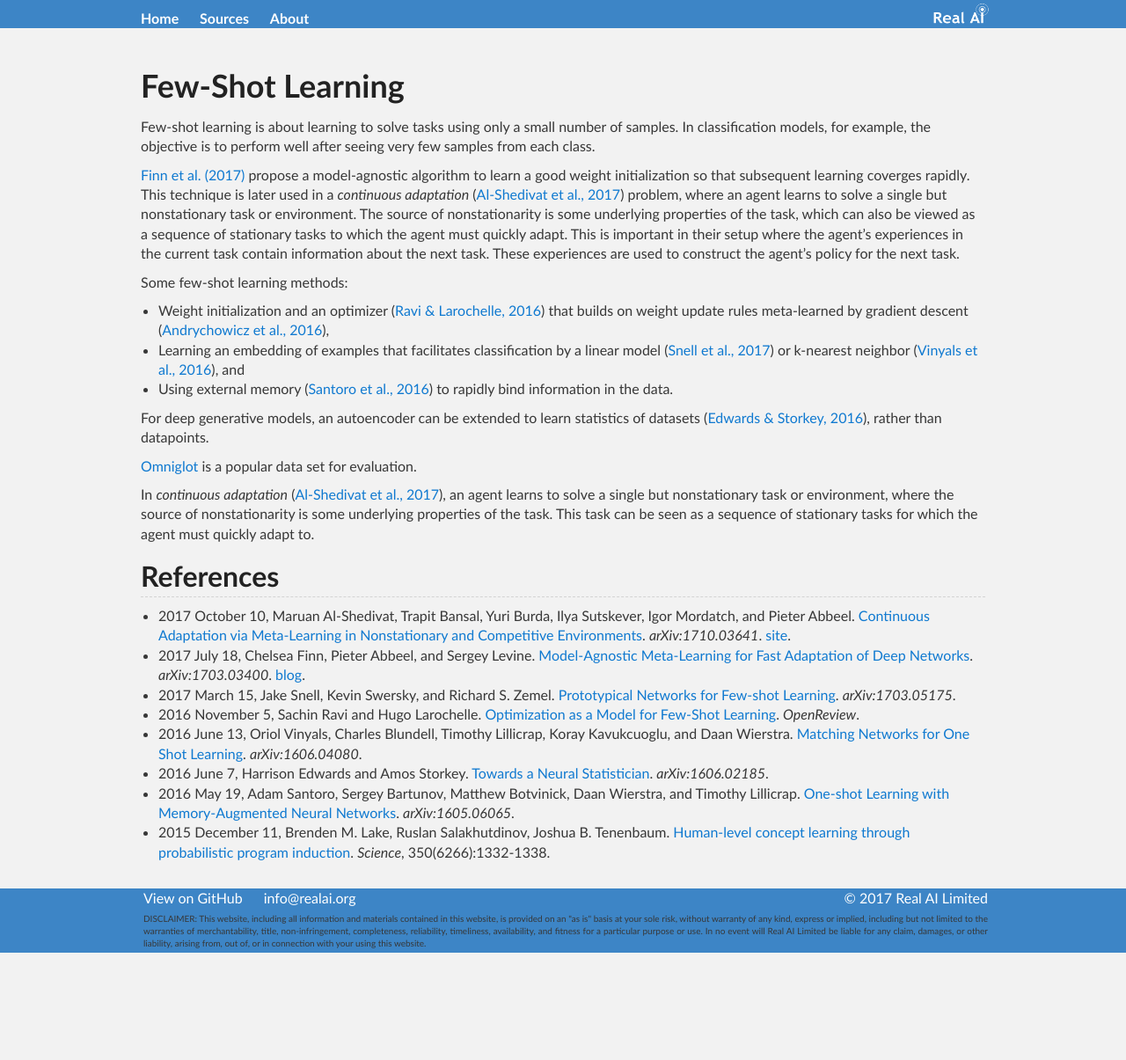
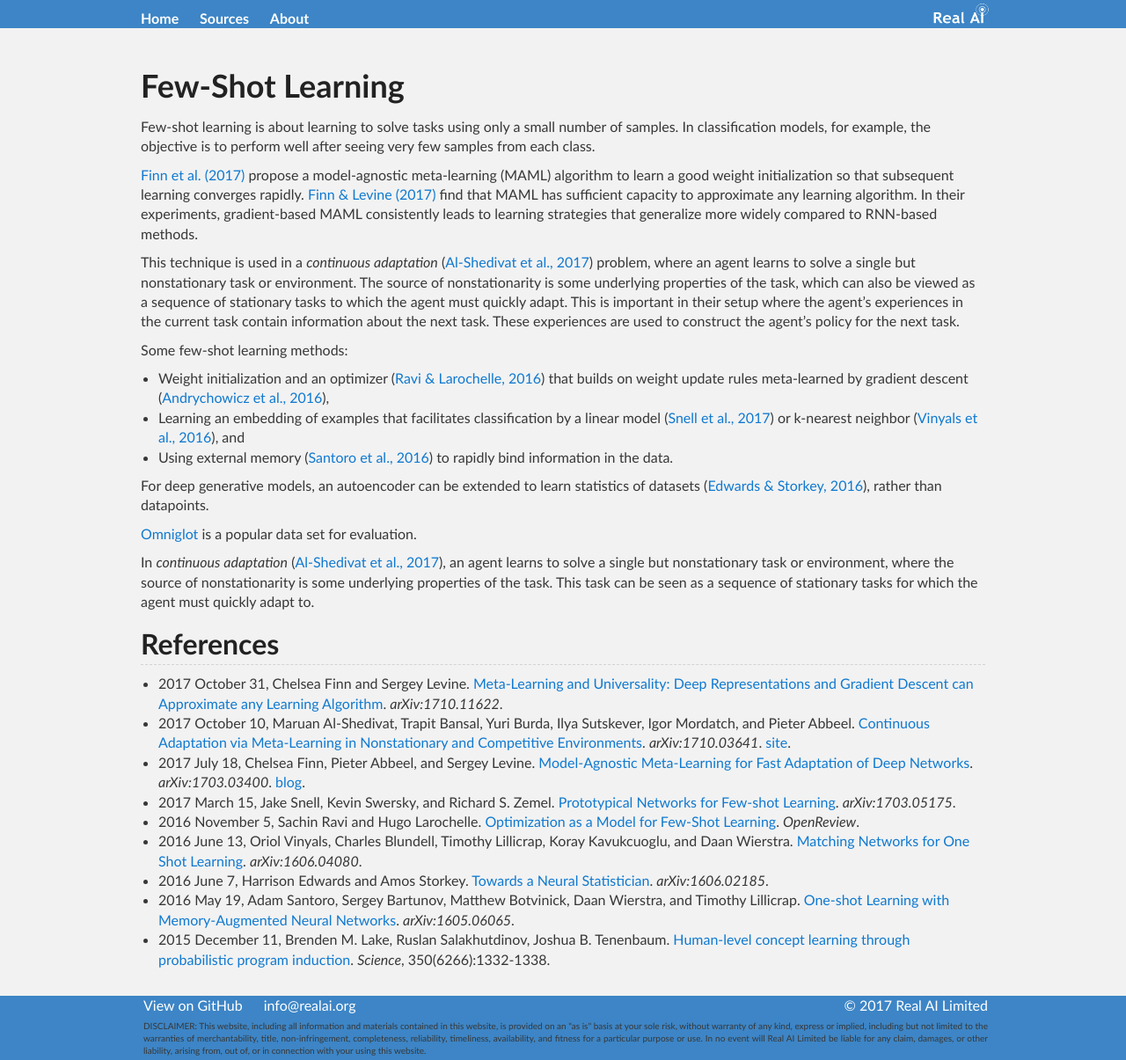
Before and after one commit to Tonywuhk/realai.org, a Jekyll site: the page built from few-shot-learning.md, in a window 1280 px wide. Shown: the whole page at 88% size. Built offline with Jekyll 4.4.1, drawn with Linux system fonts in a browser that asks for light colours; our own code applies the rules of GitHub Pages for plain Markdown files; the repository's description, which GitHub fills in, is left out; before the commit the page ends 1083 px from its top, so only the background shows below that.

Commit message:
Update files

```diff
--- a/few-shot-learning.md
+++ b/few-shot-learning.md
@@ -5,7 +5,9 @@ permalink: /few-shot-learning/
 
 Few-shot learning is about learning to solve tasks using only a small number of samples. In classification models, for example, the objective is to perform well after seeing very few samples from each class.
 
-[Finn et al. (2017)](https://arxiv.org/abs/1703.03400) propose a model-agnostic algorithm to learn a good weight initialization so that subsequent learning coverges rapidly. This technique is later used in a *continuous adaptation* ([Al-Shedivat et al., 2017](https://arxiv.org/abs/1710.03641)) problem, where an agent learns to solve a single but nonstationary task or environment. The source of nonstationarity is some underlying properties of the task, which can also be viewed as a sequence of stationary tasks to which the agent must quickly adapt. This is important in their setup where the agent's experiences in the current task contain information about the next task. These experiences are used to construct the agent's policy for the next task.
+[Finn et al. (2017)](https://arxiv.org/abs/1703.03400) propose a model-agnostic meta-learning (MAML) algorithm to learn a good weight initialization so that subsequent learning converges rapidly. [Finn & Levine (2017)](https://arxiv.org/abs/1710.11622) find that MAML has sufficient capacity to approximate any learning algorithm. In their experiments, gradient-based MAML consistently leads to learning strategies that generalize more widely compared to RNN-based methods.
+
+This technique is used in a *continuous adaptation* ([Al-Shedivat et al., 2017](https://arxiv.org/abs/1710.03641)) problem, where an agent learns to solve a single but nonstationary task or environment. The source of nonstationarity is some underlying properties of the task, which can also be viewed as a sequence of stationary tasks to which the agent must quickly adapt. This is important in their setup where the agent's experiences in the current task contain information about the next task. These experiences are used to construct the agent's policy for the next task.
 
 Some few-shot learning methods:
 
@@ -21,6 +23,7 @@ In *continuous adaptation* ([Al-Shedivat et al., 2017](https://arxiv.org/abs/171
 
 ## References
 
+* 2017 October 31, Chelsea Finn and Sergey Levine. [Meta-Learning and Universality: Deep Representations and Gradient Descent can Approximate any Learning Algorithm](https://arxiv.org/abs/1710.11622). *arXiv:1710.11622*.
 * 2017 October 10, Maruan Al-Shedivat, Trapit Bansal, Yuri Burda, Ilya Sutskever, Igor Mordatch, and Pieter Abbeel. [Continuous Adaptation via Meta-Learning in Nonstationary and Competitive Environments](https://arxiv.org/abs/1710.03641). *arXiv:1710.03641*. [site](https://sites.google.com/view/adaptation-via-metalearning).
 * 2017 July 18, Chelsea Finn, Pieter Abbeel, and Sergey Levine. [Model-Agnostic Meta-Learning for Fast Adaptation of Deep Networks](https://arxiv.org/abs/1703.03400). *arXiv:1703.03400*. [blog](http://bair.berkeley.edu/blog/2017/07/18/learning-to-learn/).
 * 2017 March 15, Jake Snell, Kevin Swersky, and Richard S. Zemel. [Prototypical Networks for Few-shot Learning](https://arxiv.org/abs/1703.05175). *arXiv:1703.05175*.
```
Also changed, not shown: chatbot.md (+4 -0 lines), course/tensorflow/README.md (+3 -1 lines), meta-learning.md (+1 -1 lines), planning.md (+4 -0 lines), research-groups/publications/google-brain.md (+1 -0 lines).
